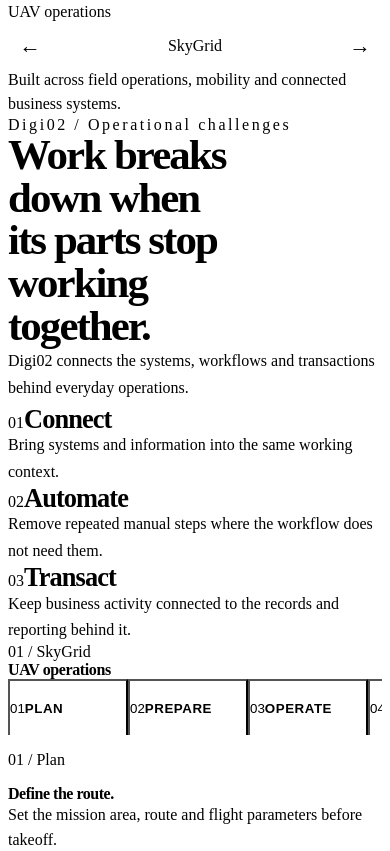
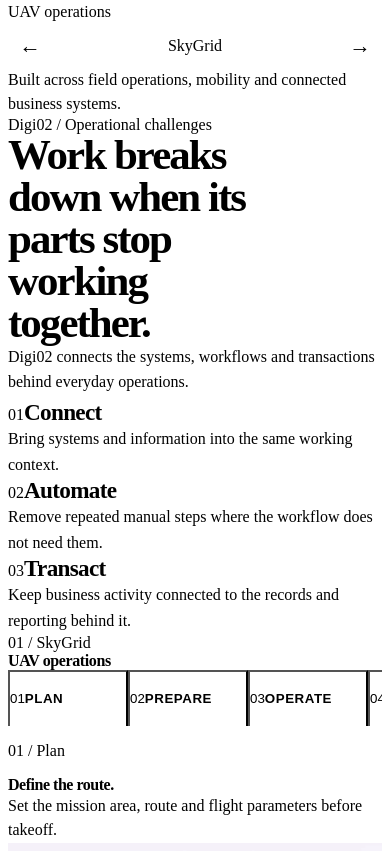
Before and after one commit to emmy16-glitch/Digi02_website, a React (Vite) app: page / in a window 390 px wide. Shown: the part 834-1685 px from the top of the page. Built offline with nearby package versions, Linux system fonts and the light colour scheme; the HTML template or start-up script is replaced by a standard one.

Commit message:
Make operational bridge short and editorial

```diff
--- a/src/styles/solutions-transformation.css
+++ b/src/styles/solutions-transformation.css
@@ -1,99 +1,76 @@
 .operations-bridge {
   position: relative;
   overflow: clip;
+  border-bottom: var(--border-thin) solid var(--line-subtle);
   background: var(--bg-950);
   color: var(--text-primary);
 }
 
 .operations-bridge__inner {
-  padding-block:
-    clamp(6rem, 9vw, 9rem)
-    clamp(5rem, 7vw, 7rem);
+  padding-block: clamp(4.5rem, 6.5vw, 6.5rem) clamp(4rem, 5.5vw, 5.5rem);
 }
-
-/* ----------------------------------------------------------
-   INTRO
-   ---------------------------------------------------------- */
 
 .operations-bridge__intro {
   display: grid;
-  grid-template-columns:
-    minmax(0, 0.9fr)
-    minmax(18rem, 0.55fr);
-  column-gap: clamp(3rem, 9vw, 9rem);
-  row-gap: var(--space-3);
+  grid-template-columns: minmax(0, 0.95fr) minmax(18rem, 0.55fr);
+  column-gap: clamp(3rem, 8vw, 8rem);
+  row-gap: var(--space-2);
   align-items: end;
-  max-width: 76rem;
 }
 
 .operations-bridge__eyebrow {
   grid-column: 1 / -1;
   margin: 0 0 var(--space-2);
   color: var(--text-muted);
-  letter-spacing: 0.16em;
 }
 
 .operations-bridge__intro h2 {
   max-width: 15ch;
   margin: 0;
   font-family: var(--font-display);
-  font-size: clamp(2.8rem, 5vw, 4.8rem);
+  font-size: clamp(2.5rem, 4.5vw, 4.4rem);
   font-weight: 550;
   letter-spacing: -0.045em;
   line-height: 0.98;
-  text-wrap: balance;
 }
 
 .operations-bridge__summary {
   max-width: 32rem;
-  margin: 0 0 0.3rem;
+  margin: 0 0 0.25rem;
   color: var(--text-secondary);
-  font-size: clamp(1rem, 1.25vw, 1.125rem);
-  line-height: 1.65;
+  font-size: var(--type-body);
+  line-height: 1.6;
 }
-
-/* ----------------------------------------------------------
-   CONNECT / AUTOMATE / TRANSACT
-
-   No cards.
-   No dashboard.
-   No giant bordered container.
-   ---------------------------------------------------------- */
 
 .operations-bridge__principles {
   display: grid;
   grid-template-columns: repeat(3, minmax(0, 1fr));
   gap: clamp(2rem, 4vw, 4rem);
-  margin-top: clamp(5rem, 8vw, 8rem);
+  margin-top: clamp(3.5rem, 5vw, 5rem);
 }
 
 .operations-bridge__principle {
   position: relative;
   min-width: 0;
+  border-top: var(--border-thin) solid var(--line-subtle);
   padding-top: var(--space-3);
 }
 
-/*
-  Very restrained line.
-  It gives the three ideas rhythm without turning them into cards.
-*/
-.operations-bridge__principle::before {
+.operations-bridge__principle::after {
   position: absolute;
-  top: 0;
-  right: 0;
+  top: -1px;
   left: 0;
+  width: 2.25rem;
   height: 1px;
-  background: var(--line-subtle);
+  background: var(--gold-500);
   content: '';
+  opacity: 0.7;
   transform-origin: left;
-  transition:
-    background-color var(--motion-fast) var(--ease-standard),
-    transform var(--motion-ui) var(--ease-standard);
+  transition: width var(--motion-component) var(--ease-emphasized);
 }
 
-.operations-bridge__principle:hover::before {
-  background: var(--line-gold);
-  transform: scaleX(0.82);
+.operations-bridge__principle:hover::after {
+  width: 4rem;
 }
 
 .operations-bridge__principle-heading {
@@ -103,101 +80,28 @@
 }
 
 .operations-bridge__number {
-  flex: 0 0 auto;
-  color: var(--gold-500);
+  color: var(--gold-400);
 }
 
 .operations-bridge__principle h3 {
   margin: 0;
   font-family: var(--font-display);
-  font-size: clamp(1.65rem, 2vw, 2.25rem);
+  font-size: clamp(1.45rem, 1.8vw, 2rem);
   font-weight: 550;
-  letter-spacing: -0.035em;
-  line-height: 1;
+  letter-spacing: -0.03em;
 }
 
 .operations-bridge__principle > p {
-  max-width: 30rem;
-  margin: var(--space-3) 0 0;
+  max-width: 28rem;
+  margin: var(--space-2) 0 0;
   color: var(--text-secondary);
-  font-size: 1rem;
-  line-height: 1.65;
+  font-size: var(--type-ui);
+  line-height: 1.6;
 }
 
-/* ----------------------------------------------------------
-   EXIT / TRANSITION INTO PRODUCT WORK
-   ---------------------------------------------------------- */
-
-.operations-bridge__exit {
-  display: flex;
-  align-items: center;
-  margin-top: clamp(5rem, 7vw, 7rem);
-}
-
-.operations-bridge__exit span {
-  display: block;
-  width: clamp(3rem, 7vw, 7rem);
-  height: 1px;
-  background: var(--gold-500);
-  opacity: 0.65;
-}
-
-/* ----------------------------------------------------------
-   ENTRANCE MOTION
-   ---------------------------------------------------------- */
-
-@media (prefers-reduced-motion: no-preference) {
-  .operations-bridge__eyebrow,
-  .operations-bridge__intro h2,
-  .operations-bridge__summary,
-  .operations-bridge__principle {
-    animation:
-      operations-bridge-enter
-      var(--motion-component)
-      var(--ease-emphasized)
-      both;
-  }
-
-  .operations-bridge__intro h2 {
-    animation-delay: 60ms;
-  }
-
-  .operations-bridge__summary {
-    animation-delay: 110ms;
-  }
-
-  .operations-bridge__principle:nth-child(1) {
-    animation-delay: 130ms;
-  }
-
-  .operations-bridge__principle:nth-child(2) {
-    animation-delay: 180ms;
-  }
-
-  .operations-bridge__principle:nth-child(3) {
-    animation-delay: 230ms;
-  }
-}
-
-@keyframes operations-bridge-enter {
-  from {
-    opacity: 0;
-    transform: translateY(1rem);
-  }
-
-  to {
-    opacity: 1;
-    transform: translateY(0);
-  }
-}
-
-/* ----------------------------------------------------------
-   TABLET
-   ---------------------------------------------------------- */
-
-@media (max-width: 64rem) {
+@media (max-width: 56rem) {
   .operations-bridge__inner {
-    padding-block: var(--space-15) var(--space-12);
+    padding-block: var(--space-10);
   }
 
   .operations-bridge__intro {
@@ -210,20 +114,19 @@
   }
 
   .operations-bridge__summary {
-    max-width: 38rem;
     margin-top: var(--space-2);
   }
 
   .operations-bridge__principles {
     grid-template-columns: 1fr;
-    gap: var(--space-5);
-    margin-top: var(--space-12);
+    gap: var(--space-4);
+    margin-top: var(--space-8);
   }
 
   .operations-bridge__principle {
     display: grid;
-    grid-template-columns: minmax(12rem, 0.5fr) minmax(0, 1fr);
-    gap: var(--space-4);
+    grid-template-columns: minmax(10rem, 0.45fr) minmax(0, 1fr);
+    gap: var(--space-3);
     align-items: start;
   }
 
@@ -232,64 +135,31 @@
   }
 }
 
-/* ----------------------------------------------------------
-   MOBILE
-   ---------------------------------------------------------- */
-
 @media (max-width: 47.9375rem) {
   .operations-bridge__inner {
-    padding-block: var(--space-10) var(--space-10);
-  }
-
-  .operations-bridge__eyebrow {
-    margin-bottom: var(--space-1);
+    padding-block: var(--space-8);
   }
 
   .operations-bridge__intro h2 {
-    max-width: 12ch;
-    font-size: clamp(2.4rem, 11vw, 3.25rem);
-    line-height: 1;
-  }
-
-  .operations-bridge__summary {
-    margin-top: var(--space-2);
-    font-size: 1rem;
+    font-size: clamp(2.35rem, 11vw, 3.15rem);
   }
 
   .operations-bridge__principles {
-    gap: var(--space-5);
-    margin-top: var(--space-10);
+    gap: var(--space-4);
+    margin-top: var(--space-8);
   }
 
   .operations-bridge__principle {
     display: block;
-    padding-top: var(--space-3);
   }
 
   .operations-bridge__principle > p {
     margin-top: var(--space-2);
   }
-
-  .operations-bridge__exit {
-    margin-top: var(--space-8);
-  }
 }
 
-/* ----------------------------------------------------------
-   REDUCED MOTION
-   ---------------------------------------------------------- */
-
 @media (prefers-reduced-motion: reduce) {
-  .operations-bridge__eyebrow,
-  .operations-bridge__intro h2,
-  .operations-bridge__summary,
-  .operations-bridge__principle {
-    opacity: 1;
-    transform: none;
-    animation: none;
-  }
-
-  .operations-bridge__principle::before {
+  .operations-bridge__principle::after {
     transition: none;
   }
 }
```
